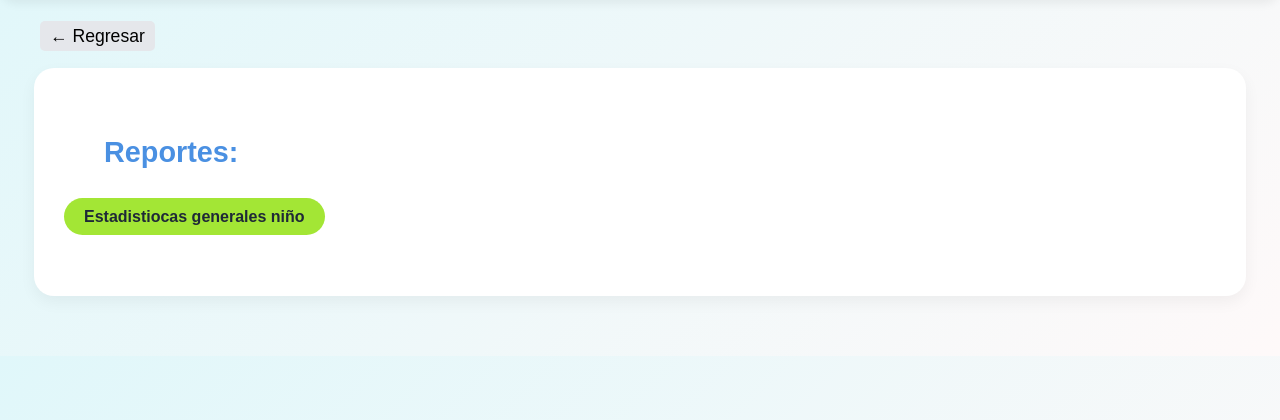
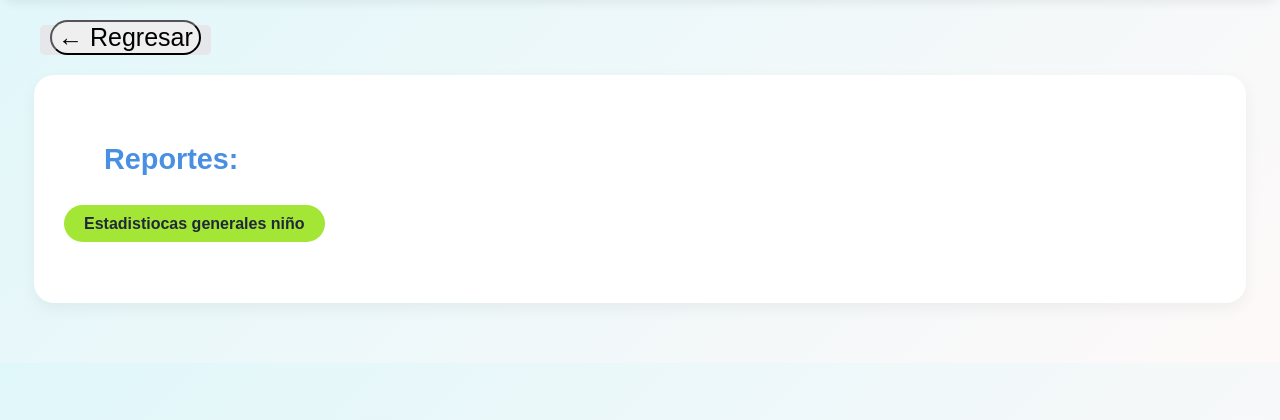
Before and after one commit to Francisco-Ronquillo/EDUFLEX, a Django app: template PROFESOR/templates/reporte_niño.html in a window 1280 px wide. Shown: the part 91-511 px from the top of the page. Run offline with Django 5.2, Linux system fonts and the light colour scheme; the template is opened without the code that fills it, so the values that code supplies are empty.

Commit message:
boton de regresar cambiado Ricardo

```diff
--- a/PROFESOR/templates/reporte_niño.html
+++ b/PROFESOR/templates/reporte_niño.html
@@ -15,7 +15,9 @@
 </header>
 
 <div class="regresar">
-      <a href="{% url 'profesor:curso' curso.id %}" class="boton-recuperar">← Regresar</a>
+    <a onclick="window.history.back()" class="boton-recuperar">
+        <button class="btn-return"> ← Regresar</button>
+    </a>
 </div>
 
 
```
